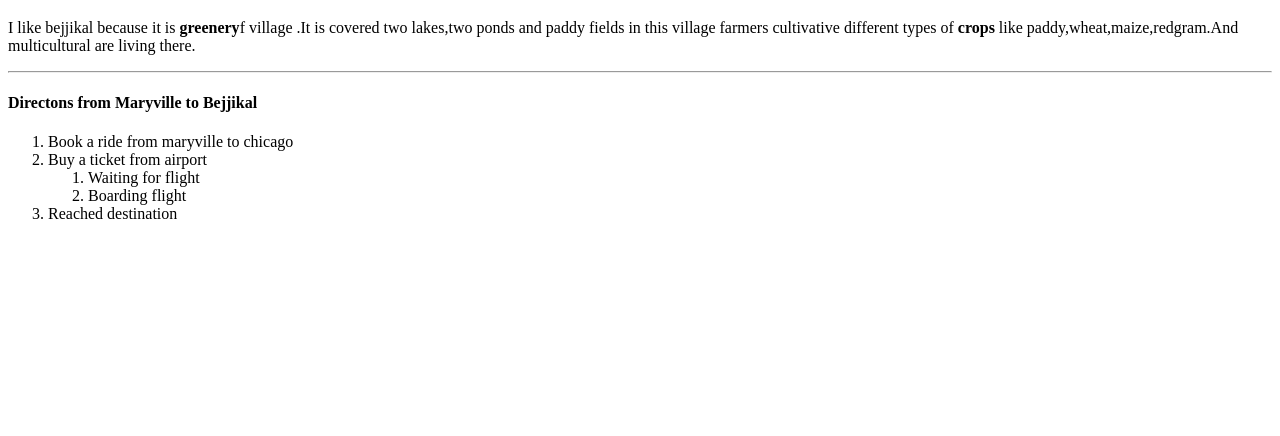
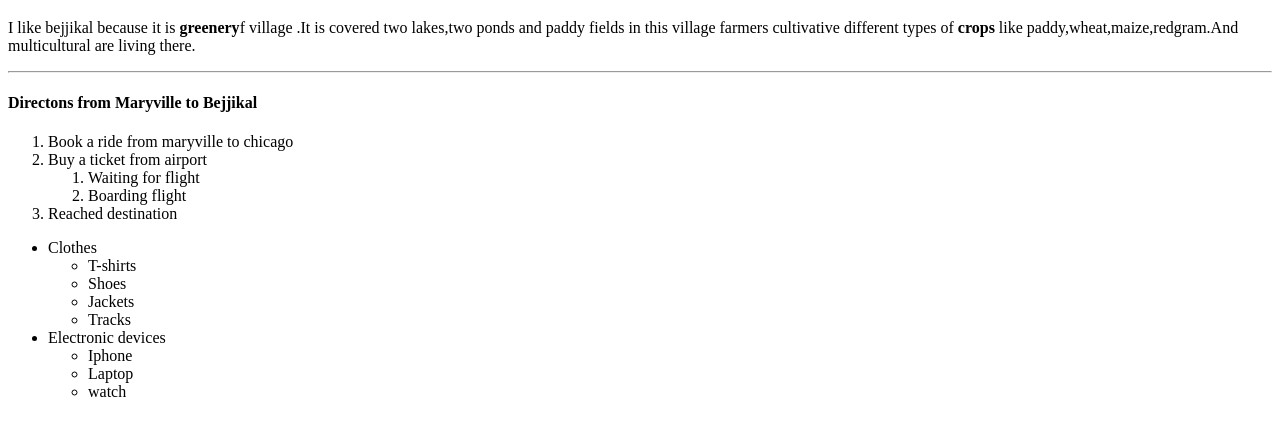
Before and after one commit to 44-563-WebApps-F21/webapps-f21-assignment-3-vamshimerugu22, a plain HTML site: page index.html in a window 1280 px wide. Shown: the part 100-536 px from the top of the page. Drawn offline with Linux system fonts and the light colour scheme.

Commit message:
carrying items

```diff
--- a/index.html
+++ b/index.html
@@ -18,6 +18,24 @@
              </li>
              <li>Reached destination</li>
                       </ol>
+             <ul>
+                 <li>Clothes
+                     <ul>
+                         <li>T-shirts</li>
+                         <li>Shoes</li>
+                         <li>Jackets</li>
+                         <li>Tracks</li>
+                     </ul>
+                 </li>
+                 <li> Electronic devices
+                     <ul>
+                         <li> Iphone</li>
+                         <li>Laptop</li>
+                         <li>watch</li>
+                     </ul>
+                 </li>
+                </ul>
+
 
 
         </body>
```
